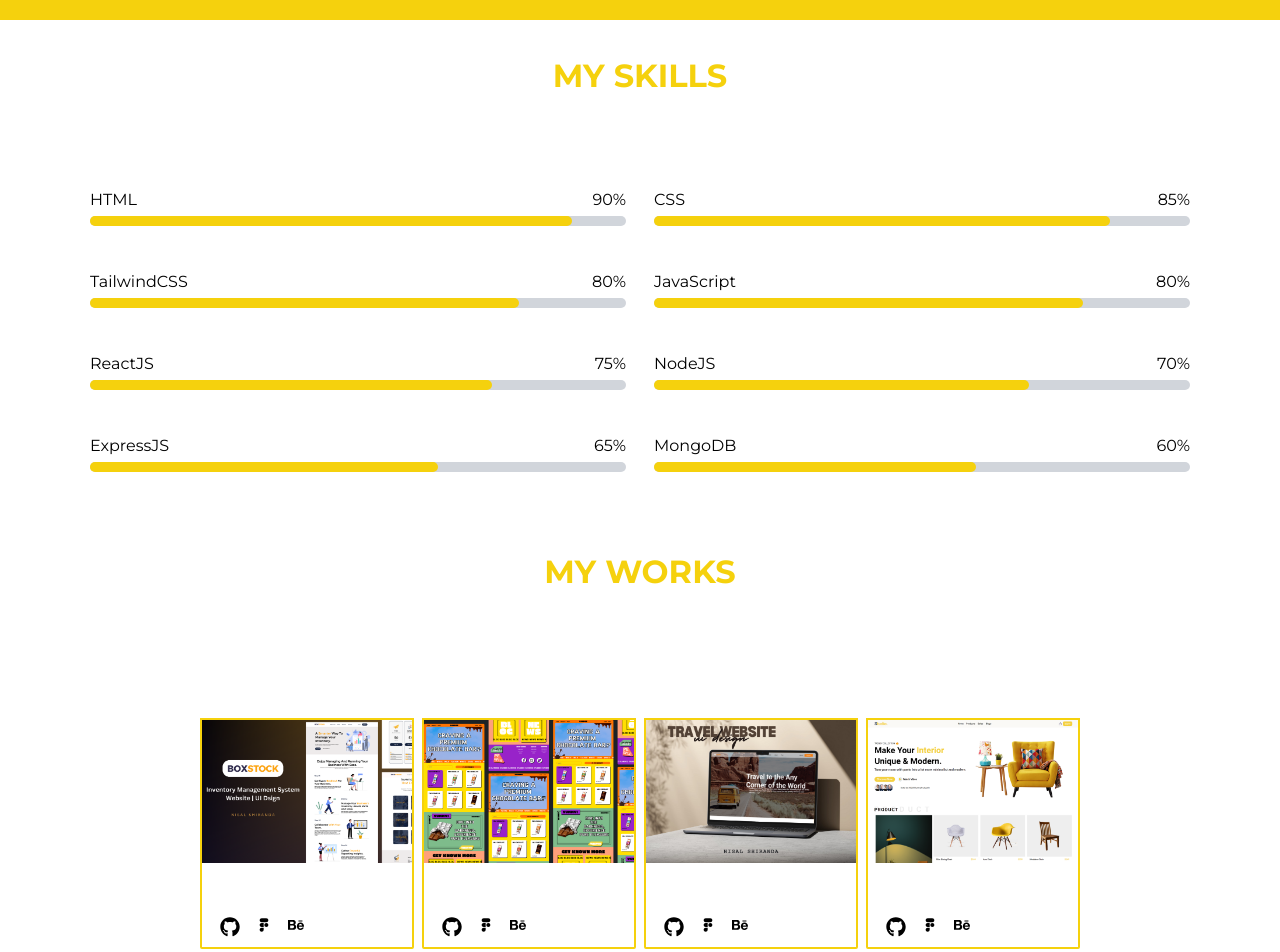
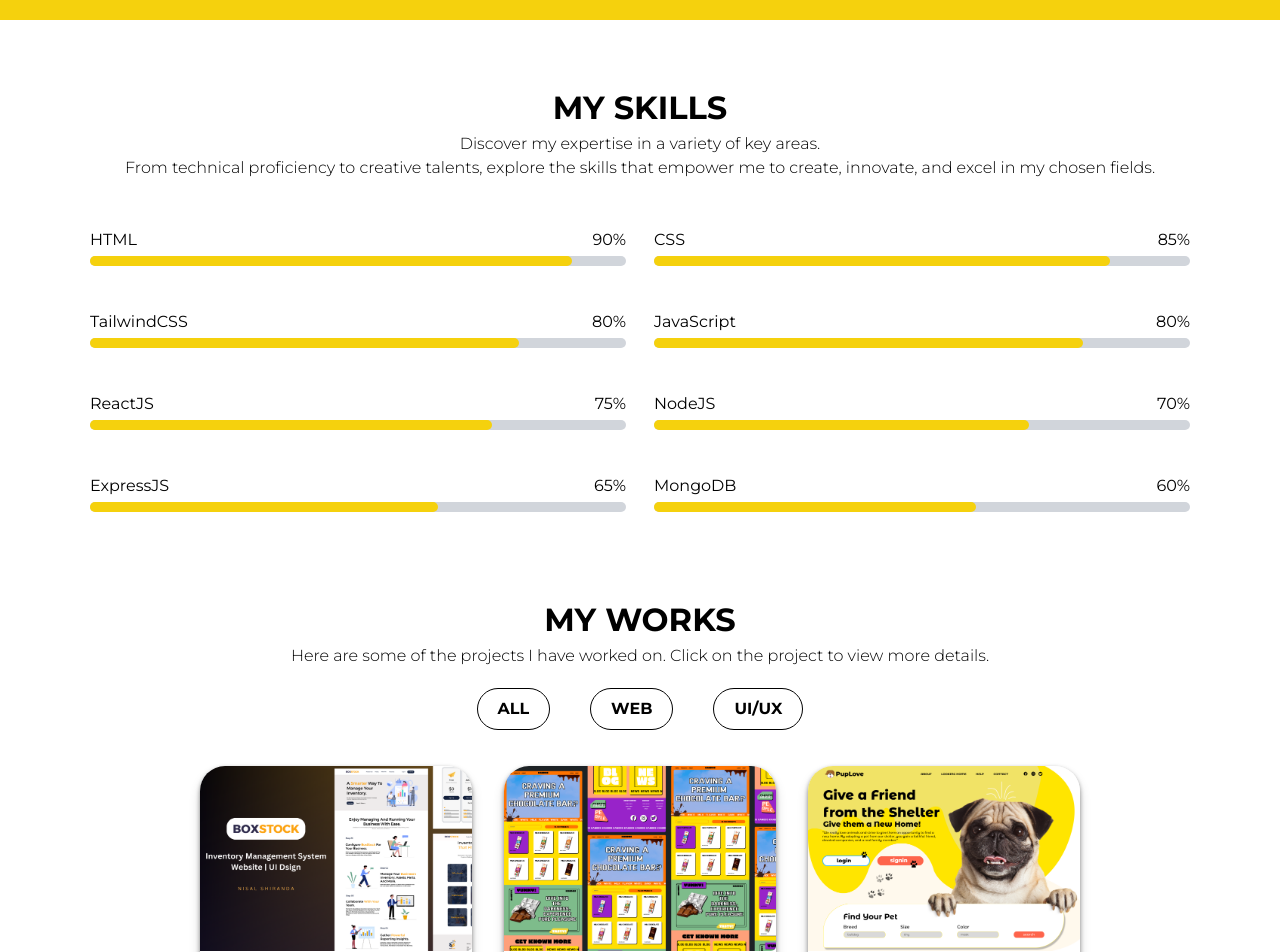
Before and after one commit to NisalShiranda/MyPortfolio, a React (Vite) app: page / in a window 1280 px wide. Shown: the part 720-1672 px from the top of the page. Built offline with nearby package versions, Linux system fonts and the light colour scheme.

Commit message:
Createdd

```diff
--- a/src/components/Skillssection.jsx
+++ b/src/components/Skillssection.jsx
@@ -20,7 +20,7 @@ const SkillsSection = () => {
   }, []);
 
   return (
-    <section className=" py-10 text-white">
+    <section className="mt-12 mb-12 text-white">
       <div className="container mx-auto px-10">
         {/* <h2 className="text-2xl font-bold mb-6">My <span className="text-orange-500">Skills</span></h2> */}
         {/* <p className="mb-8">Here are my skills to represent my expertise:</p> */}
--- a/src/components/WorkCard.css
+++ b/src/components/WorkCard.css
@@ -1,8 +1,10 @@
 .card-container{
-    border-radius: 0 0 2px 2px;
-    border-style: solid;
+    border-radius: 25px 25px 25px 25px;
+     /* border-style: solid;
     border-width: 2px;
-    border-color: #F5D10D;
+    border-color: #F5D10D;  */
+    box-shadow: rgba(0, 0, 0, 0.4) 0px 2px 4px, rgba(0, 0, 0, 0.3) 0px 7px 13px -3px, rgba(0, 0, 0, 0.2) 0px -3px 0px inset;
+    /* box-shadow: 0px 9px 30px rgba(255, 149, 5, 0.3); */
 
 }
 .card-img{
@@ -10,10 +12,12 @@
 
     /* border-radius: 250px; */
 
+
 }
 
 .image{
     width: 100%;
+    border-radius: 25px 25px 05px 0px;
 
 
 
--- a/src/components/WorkCard.jsx
+++ b/src/components/WorkCard.jsx
@@ -24,12 +24,12 @@ export const WorkCard = ({
                 <div className="card-img">
                     <img className="image" src={imgSrc} alt={imgAlt}/>
                     <div className="content">
-                        <p className="hover bg-transparent hidden text-white font-light text-center lg:block">{hoverText}</p>
+                        <p className="hover bg-transparent hidden  font-light text-center lg:block text-white">{hoverText}</p>
                     </div>
                 </div>
                 <div className="card-content">
-                    <p className="heading text-white text-sm font-bold ">{headingText}</p>
-                    <p className="description text-xs font-thin text-white">{descText}</p>
+                    <p className="heading  text-sm font-bold ">{headingText}</p>
+                    <p className="description text-xs font-md text-[#F5D10D] ">{descText}</p>
                     <div className="card-logos flex pt-2">
                         <div className="px-2"><a href={linkg}><FaGithub className="text-[#F5D10D] text-xl" /></a></div>
                         <div className="px-2"><a href={linkf}><CgFigma className="text-[#F5D10D]"   /></a></div>
--- a/src/pages/HeroSection/Hero.jsx
+++ b/src/pages/HeroSection/Hero.jsx
@@ -47,14 +47,15 @@ function Hero() {
                 <p className="text-[1.5rem] text-center md:text-end">Frontend Developer,</p>
                 <p className="text-[1.5rem] text-center md:text-end">Fullstack Developer,</p>
                 <div className="aboutme">
-                <p className="pt-5  md:text-center md:hidden xl:block">Hi, I am Nisal Shiranda, a passionate and dedicated UI/UX Engineer, Frontend Developer, and Full Stack Developer based in Negombo. With expertise in Figma, HTML, CSS, Tailwind CSS, React.js, Node.js, MongoDB, and Express.js. <div className="hidden ">I bring a blend of creativity and technical skill to every project I undertake. My journey in tech has been fueled by a love for creating intuitive and engaging user experiences. I have a knack for transforming complex problems into elegant, user-friendly designs and seamless web applications.</div></p>
+                <p className="pt-5 text-center md:text- md:hidden xl:block">Hi, I am Nisal Shiranda, a passionate and dedicated UI/UX Engineer, Frontend Developer, and Full Stack Developer based in Negombo. With expertise in Figma, HTML, CSS, Tailwind CSS, React.js, Node.js, MongoDB, and Express.js. <div className="hidden ">I bring a blend of creativity and technical skill to every project I undertake. My journey in tech has been fueled by a love for creating intuitive and engaging user experiences. I have a knack for transforming complex problems into elegant, user-friendly designs and seamless web applications.</div></p>
                 </div>
 
 
 
         </div>
 
-        {/* <div className="absolute z-[-2] bg-red-700 w-[200px] h-[200px] blur-[100px] top-[200px] left-[250px]"></div> */}
+        {/* <div className="absolute z-[-2] bg-[#fdd421] w-[200px] h-[200px] blur-[100px] top-[50px] left-[250px]"></div> */}
+
 
 
     </div>
--- a/src/pages/MyWorks/MyWorks.css
+++ b/src/pages/MyWorks/MyWorks.css
@@ -8,8 +8,8 @@
 
 .works-btn{
 
-    color: white;
-    border: 1px solid white;
+    color: black;
+    border: 1px solid black;
     background: transparent;
     border-radius:50px;
     text-decoration: none;
--- a/src/pages/MyWorks/MyWorks.jsx
+++ b/src/pages/MyWorks/MyWorks.jsx
@@ -8,7 +8,7 @@ import {WorkCard} from '../../components/WorkCard'
 
 
 
-import U1 from "../../../public/U2.png"
+import U1 from "../../../public/Hero Section.png"
 // import P2 from "../../../public/images.jpeg"
 import W1 from "../../../public/w1.png"
 import W2 from "../../../public/W2.png"
@@ -38,10 +38,10 @@ function MyWorks(   ) {
     <section id="works">
       <div className="myworks ">
         <div className="myworks-title pt-5 px-[50px]">
-          <p className="text-[#F5D10D] text-[2rem] text-center font-bold">
+          <p className="text-[2rem] text-center font-bold">
             MY WORKS
           </p>
-          <p className="text-white text-center font-light">
+          <p className=" text-center font-light">
             Here are some of the projects I have worked on. Click on the project
             to view more details.
           </p>
@@ -71,7 +71,7 @@ function MyWorks(   ) {
 
       <div className={toggle === 1 ? "toggle" : "notfound"} >
         <div className="toggle pt-5">
-          <div className="grid grid-cols-1 py-4 gap-2 px-[50px] lg:px-[200px] sm:grid sm:grid-cols-2 md:grid-cols-4">
+          <div className="grid grid-cols-1 py-4 gap-8 px-[50px] lg:px-[200px] sm:grid sm:grid-cols-2 md:grid-cols-3">
           <div>
               <WorkCard
                 imgSrc={W1}
@@ -194,7 +194,7 @@ function MyWorks(   ) {
 
       <div className={toggle === 2 ? "toggle" : "notfound"}>
       <div className="toggle pt-5">
-          <div className="grid grid-cols-1 py-4 gap-2 px-[50px] lg:px-[200px] sm:grid sm:grid-cols-2 md:grid-cols-4">
+          <div className="grid grid-cols-1 py-4 gap-8 px-[50px] lg:px-[200px] sm:grid sm:grid-cols-2 md:grid-cols-3">
             <div>
               <WorkCard
                 imgSrc={W1}
@@ -268,7 +268,7 @@ function MyWorks(   ) {
 
       <div className={toggle === 3 ? "toggle" : "notfound"}>
       <div className="toggle pt-5">
-          <div className="grid grid-cols-1 py-4 gap-2 px-[50px] lg:px-[200px] sm:grid sm:grid-cols-2 md:grid-cols-4">
+          <div className="grid grid-cols-1 py-4 gap-8 px-[50px] lg:px-[200px] sm:grid sm:grid-cols-2 md:grid-cols-3">
             <div>
               <WorkCard
                 imgSrc={U1}
--- a/src/pages/Navbar/Navbar.css
+++ b/src/pages/Navbar/Navbar.css
@@ -1,7 +1,7 @@
 .navbar{
     padding: 0 50px;
     padding-top: 20px;
-    color: #FFFFFF;
+
     background: transparent;
     /* display: flex;
     flex-direction: row;
@@ -19,6 +19,7 @@
 
 .navbar-item{
     background: transparent;
+
 }
 
 .item{
--- a/src/pages/SkillsSection/Skills.jsx
+++ b/src/pages/SkillsSection/Skills.jsx
@@ -4,9 +4,9 @@ import SkillsSection from "../../components/Skillssection.jsx";
 function Skills() {
   return (
     <>
-        <div className="skills pt-8 px-[50px] " id="skills">
-            <p className="text-[#F5D10D] text-center text-[2rem] font-bold">MY SKILLS</p>
-            <p className="text-white text-center font-light ">Discover my expertise in a variety of key areas.<br></br>From technical proficiency to creative talents, explore the skills that empower me to create, innovate, and excel in my chosen fields.</p>
+        <div className="skills pt-16 px-[50px] " id="skills">
+            <p className="text-center text-[2rem] font-bold">MY SKILLS</p>
+            <p className=" text-center font-light ">Discover my expertise in a variety of key areas.<br></br>From technical proficiency to creative talents, explore the skills that empower me to create, innovate, and excel in my chosen fields.</p>
             <SkillsSection />
 
         </div>
```
